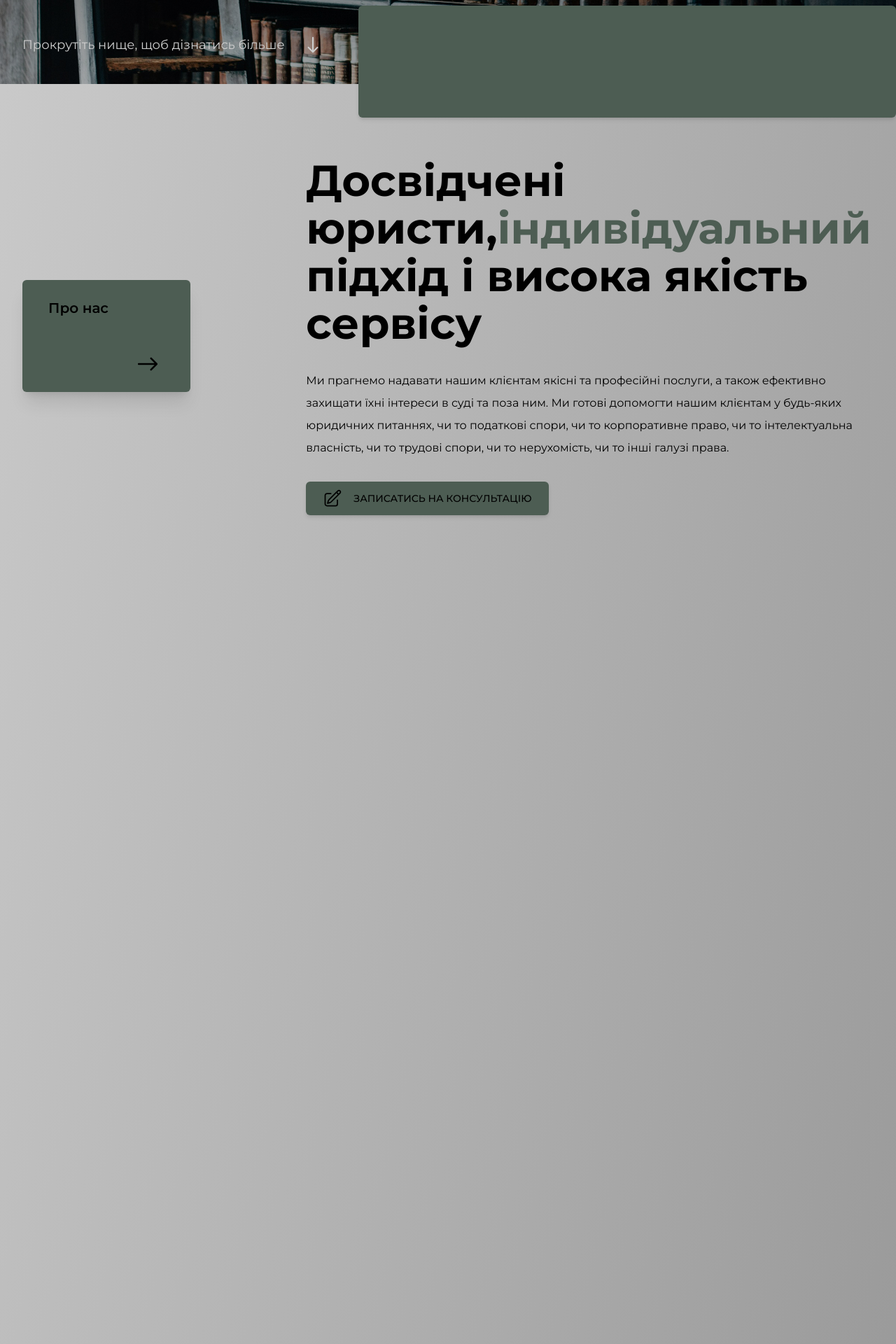
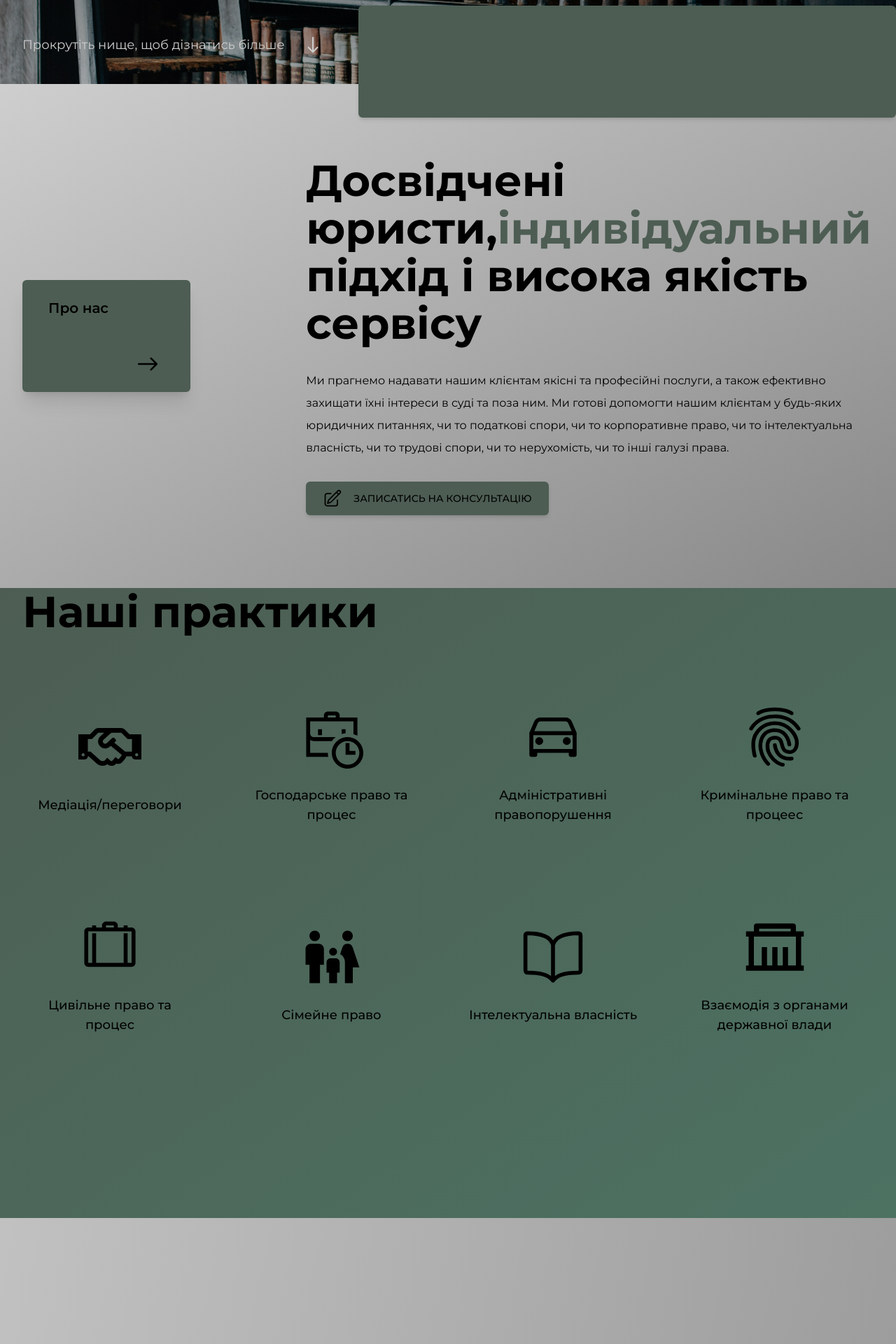
Before and after one commit to rold97/Law-Firm, a Next.js app: page / in a window 1280 px wide. Shown: the part 640-2560 px from the top of the page at 70% size. Built offline with nearby package versions, Linux system fonts and the light colour scheme; a web font is replaced by a local one.

Commit message:
second commit

```diff
--- a/app/page.js
+++ b/app/page.js
@@ -2,6 +2,7 @@ import AboutUs from "@/components/AboutUs";
 import Header from "@/components/Header";
 import Hero from "@/components/Hero";
 import Long from "@/components/Long";
+import Practices from "@/components/Practices";
 
 export default function Home() {
   return (
@@ -9,6 +10,7 @@ export default function Home() {
       <Header />
       <Hero />
       <AboutUs />
+      <Practices />
       <Long />
     </div>
   );
--- a/components/AboutUs.jsx
+++ b/components/AboutUs.jsx
@@ -8,7 +8,10 @@ import { fadeIn } from "@/variants";
 
 const AboutUs = () => {
   return (
-    <section className="h-[720px] flex items-center" id="aboutUs">
+    <section
+      className="h-[720px] flex items-center bg-gradient-to-br from-lightGray to-gray"
+      id="aboutUs"
+    >
       <div className="container md:grid md:grid-cols-3 items-center justify-between">
         <motion.div
           variants={fadeIn("right", 0.2)}
--- a/components/Nav.jsx
+++ b/components/Nav.jsx
@@ -12,8 +12,8 @@ const links = [
     offset: -50,
   },
   {
-    path: "about",
-    name: "about",
+    path: "practices",
+    name: "practices",
     offset: -150,
   },
   {
--- a/components/NavMobile.jsx
+++ b/components/NavMobile.jsx
@@ -14,7 +14,7 @@ import { Button } from "./ui/button";
 const links = [
   { icon: <RiHome5Fill />, path: "home", name: "home", offset: 0 },
   { icon: <FaUsers />, path: "about", name: "about", offset: -50 },
-  { icon: <FaEnvelope />, path: "location", name: "location", offset: 0 },
+  { icon: <FaEnvelope />, path: "practices", name: "practices", offset: 0 },
 ];
 
 const NavMobile = ({ containerStyles, iconStyles, linkStyles }) => {
--- /dev/null
+++ b/components/Practices.jsx
@@ -0,0 +1,71 @@
+"use client";
+
+import { FaRegHandshake } from "react-icons/fa";
+import { LiaBusinessTimeSolid, LiaSuitcaseSolid } from "react-icons/lia";
+import { IoCarOutline, IoFingerPrint, IoBookOutline } from "react-icons/io5";
+import { MdOutlineFamilyRestroom } from "react-icons/md";
+import { RiGovernmentLine } from "react-icons/ri";
+
+const Practices = () => {
+  const practices = [
+    {
+      icon: <FaRegHandshake size={90} />,
+      name: "Медіація/переговори",
+    },
+
+    {
+      icon: <LiaBusinessTimeSolid size={90} />,
+      name: "Господарське право та процес",
+    },
+    {
+      icon: <IoCarOutline size={90} />,
+      name: "Адміністративні правопорушення",
+    },
+    {
+      icon: <IoFingerPrint size={90} />,
+      name: "Кримінальне право та процеес",
+    },
+    {
+      icon: <LiaSuitcaseSolid size={90} />,
+      name: "Цивільне право та процес",
+    },
+    {
+      icon: <MdOutlineFamilyRestroom size={90} />,
+      name: "Сімейне право",
+    },
+    {
+      icon: <IoBookOutline size={90} />,
+      name: "Інтелектуальна власність",
+    },
+    {
+      icon: <RiGovernmentLine size={90} />,
+      name: "Взаємодія з органами державної влади",
+    },
+  ];
+
+  return (
+    <section
+      className="bg-gradient-to-br from-darkGreen to-Green h-[900px]"
+      id="practices"
+    >
+      <div className="container mx-auto">
+        <h2>Наші практики</h2>
+        <div className=" grid grid-cols-4 gap-[50px] pt-[50px] justify-center cursor-pointer">
+          {practices.map((practice, i) => {
+            return (
+              <div
+                key={i}
+                className="flex flex-col justify-center items-center w-[250px] h-[250px] text-center bg-transparent rounded-md hover:bg-white/20 hover:border border-black pt-5"
+              >
+                {practice.icon}
+                <div className="pt-6 text-lg font-medium">{practice.name}</div>
+              </div>
+            );
+          })}
+        </div>
+      </div>
+    </section>
+  );
+};
+
+export default Practices;
--- a/tailwind.config.js
+++ b/tailwind.config.js
@@ -26,6 +26,7 @@ module.exports = {
       black: "#000",
       lightGray: "#CECECE",
       darkGreen: "#4D5D53",
+      Green: "#4C7262",
     },
     extend: {
       fontFamily: {
```
Also changed, not shown: 1 other file (tests, documents, lock files or other folders).
